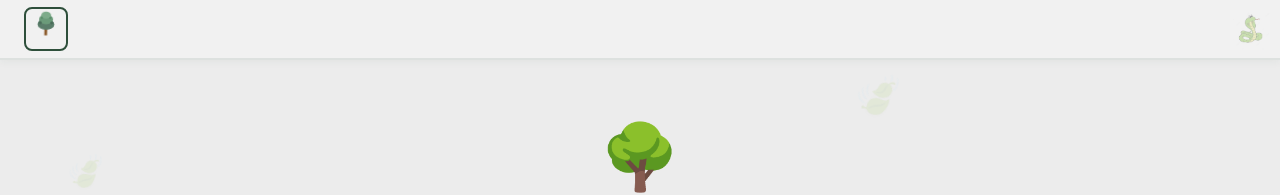
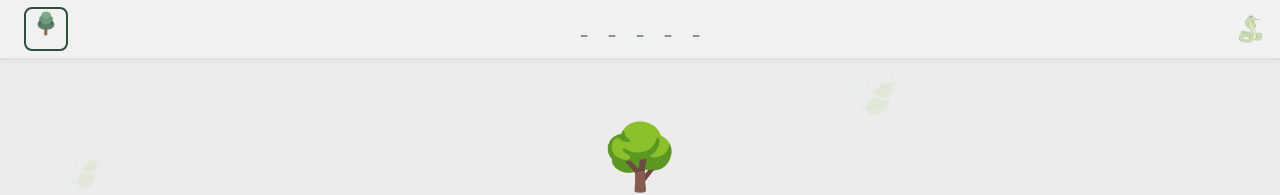
Before and after one commit to Quoicouteam/Nird, a Vue app: page / in a window 1280 px wide. Shown: the top 195 px of the page. Built offline with nearby package versions, Linux system fonts and the light colour scheme.

Commit message:
add - implements masked word to discover snake

```diff
--- a/src/components/SiteHeader.vue
+++ b/src/components/SiteHeader.vue
@@ -1,5 +1,15 @@
 <script setup>
+import { computed } from 'vue'
+import { progress } from '../router/progress.js'
+
 const emit = defineEmits(['open-tree'])
+
+const targetWord = 'SNAKE'
+const letters = targetWord.split('')
+
+const masked = computed(() => {
+  return letters.map(ch => progress.lettersEarned && progress.lettersEarned.includes(ch) ? ch : '_')
+})
 </script>
 
 <template>
@@ -21,6 +31,12 @@ const emit = defineEmits(['open-tree'])
         <circle cx="26" cy="13" r="1.5" fill="#5a8d6a"/>
       </svg>
     </button>
+    <div class="egg-mask" aria-hidden="false">
+      <div class="masked-word">
+        <span v-for="(ch, idx) in masked" :key="idx" :id="'masked-letter-' + letters[idx]" class="masked-letter">{{ ch }}</span>
+      </div>
+    </div>
+
     <a href="src/troll/rickroll/pageRickroll.html" target="_blank" class="snake-troll">
       <img src="../troll/snakeTroll.jpeg" alt="snaketroll">
     </a>
@@ -124,4 +140,19 @@ const emit = defineEmits(['open-tree'])
   right: 10px;
   top: 10px;
 }
+
+/* Masked word center */
+.egg-mask {
+  position: absolute;
+  left: 50%;
+  transform: translateX(-50%);
+  top: 50%;
+  translate: 0 -50%;
+  display: flex;
+  align-items: center;
+  pointer-events: none;
+}
+
+.masked-word { display: flex; gap: 0.5rem; font-weight: 800; color: #2e4f3b; font-size: 1rem; }
+.masked-letter { display: inline-block; width: 20px; text-align: center; font-family: inherit; }
 </style>
--- a/src/components/TreeViews/Licenses/LogicielsAlternatifs/LogicielsAlternatifs.vue
+++ b/src/components/TreeViews/Licenses/LogicielsAlternatifs/LogicielsAlternatifs.vue
@@ -178,6 +178,7 @@
         <!-- ÉCRAN DE FIN -->
         <div v-if="quizFinished">
           <p class="mission-status">Mission Terminée !</p>
+          <div v-if="showUnlockMessageN" class="unlock-msg">✅ Lettre N débloquée !</div>
           <div class="score-box">{{ score }} / {{ questions.length }}</div>
           <p v-if="score === questions.length">🌟 Parfait ! Tu connais maintenant les alternatives libres.</p>
           <p v-else>⚠️ Relis bien les comparaisons pour retenir les alternatives.</p>
@@ -222,7 +223,7 @@
 </template>
 
 <script>
-import { unlockPage, navigateToPage } from '../../../../router/progress.js'
+import { unlockPage, navigateToPage, grantLetter } from '../../../../router/progress.js'
 
 export default {
   name: 'PageLogicielsAlternatifs',
@@ -240,6 +241,8 @@ export default {
       selectedAnswer: null,
       isCurrentCorrect: false,
       quizFinished: false,
+      // small message when letter N unlocked
+      showUnlockMessageN: false,
       questions: [
         {
           text: "Quelle est l'alternative gratuite à Adobe Premiere Pro pour le montage vidéo ?",
@@ -296,6 +299,10 @@ export default {
         this.selectedAnswer = null
       } else {
         this.quizFinished = true
+        // grant the 'N' letter for the easter-egg
+        try { grantLetter('N') } catch (e) {}
+        this.showUnlockMessageN = true
+        setTimeout(() => { this.showUnlockMessageN = false }, 3000)
       }
     },
     restartQuiz() {
@@ -317,6 +324,16 @@ export default {
   min-height: calc(100vh - 60px);
   padding-top: 80px;
   background: linear-gradient(180deg, #f8f6f3 0%, #fff 50%, #f0f4f2 100%);
+}
+
+.unlock-msg {
+  margin-top: 0.5rem;
+  padding: 8px 12px;
+  background: linear-gradient(90deg, #e6ffed, #f0fff4);
+  border: 1px solid #bfe6c8;
+  color: #2e7d4a;
+  border-radius: 8px;
+  font-weight: 700;
 }
 
 .content {
--- a/src/components/TreeViews/RGPD/StockageHorsUE/OpenSource/OpenSource.vue
+++ b/src/components/TreeViews/RGPD/StockageHorsUE/OpenSource/OpenSource.vue
@@ -70,6 +70,7 @@
           <!-- ÉCRAN DE FIN -->
           <div v-if="quizFinished">
             <p class="mission-status">Analyse terminée !</p>
+            <div v-if="showUnlockMessage" class="unlock-msg">✅ Lettre S débloquée !</div>
             <div class="score-box">{{ score }} / {{ questions.length }}</div>
             <p v-if="score === questions.length">🌟 Excellent ! Tu as compris la philosophie du Libre.</p>
             <p v-else>⚠️ Tu confonds encore "Gratuit" et "Libre". Relis bien la partie philosophie !</p>
@@ -120,7 +121,7 @@
 </template>
 
 <script>
-import { unlockPage, navigateToPage } from '../../../../../router/progress.js'
+import { unlockPage, navigateToPage, completePage, grantLetter } from '../../../../../router/progress.js'
 
 export default {
   name: 'PageOpenSource',
@@ -141,6 +142,8 @@ export default {
       selectedAnswer: null,
       isCurrentCorrect: false,
       quizFinished: false,
+      // show a small message when a letter is unlocked
+      showUnlockMessage: false,
       questions: [
         {
           text: "Que signifie l'expression 'Si c'est gratuit, c'est toi le produit' ?",
@@ -202,6 +205,14 @@ export default {
         } catch (e) {
           // ignore
         }
+        // Accorder la lettre S et afficher un message simple
+        try {
+          grantLetter('S')
+        } catch (e) {}
+        this.showUnlockMessage = true
+        // masquer le message après quelques secondes
+        setTimeout(() => { this.showUnlockMessage = false }, 3000)
+
         this.quizFinished = true;
       }
     },
@@ -550,4 +561,14 @@ tbody tr:hover {
 .feedback.error {
   color: #c53030;
 }
+
+.unlock-msg {
+  margin-top: 0.5rem;
+  padding: 8px 12px;
+  background: linear-gradient(90deg, #e6ffed, #f0fff4);
+  border: 1px solid #bfe6c8;
+  color: #2e7d4a;
+  border-radius: 8px;
+  font-weight: 700;
+}
 </style>
--- a/src/components/TreeViews/SobrieteEcologie/SobriétéEtEcologie.vue
+++ b/src/components/TreeViews/SobrieteEcologie/SobriétéEtEcologie.vue
@@ -78,6 +78,7 @@
           <!-- ÉCRAN DE FIN -->
           <div v-if="quizFinished">
             <p class="mission-status">Bilan Carbone Terminé !</p>
+              <div v-if="showUnlockMessageA" class="unlock-msg">✅ Lettre A débloquée !</div>
             <div class="score-box">{{ score }} / {{ questions.length }}</div>
             <p v-if="score === questions.length">🌟 Bravo ! Tu es un véritable Éco-Résistant.</p>
             <p v-else>⚠️ Ton empreinte carbone est encore trop élevée. Relis les conseils !</p>
@@ -121,7 +122,7 @@
 </template>
 
 <script>
-import { unlockPage, navigateToPage } from '../../../router/progress.js'
+import { unlockPage, navigateToPage, completePage, grantLetter } from '../../../router/progress.js'
 
 export default {
   name: 'PageSobriete',
@@ -142,6 +143,8 @@ export default {
       selectedAnswer: null,
       isCurrentCorrect: false,
       quizFinished: false,
+      // message when letter A is unlocked
+      showUnlockMessageA: false,
       questions: [
         {
           text: "Pourquoi est-il mieux d'envoyer un lien plutôt qu'une pièce jointe ?",
@@ -201,6 +204,11 @@ export default {
         try {
           completePage('sobriete')
         } catch (e) { /* ignore */ }
+        // accorder la lettre A pour l'easter-egg
+        try { grantLetter('A') } catch (e) {}
+        this.showUnlockMessageA = true
+        setTimeout(() => { this.showUnlockMessageA = false }, 3000)
+
         this.quizFinished = true;
       }
     },
@@ -406,6 +414,16 @@ tbody tr:hover {
   text-align: center;
 }
 
+.unlock-msg {
+  margin-top: 0.5rem;
+  padding: 8px 12px;
+  background: linear-gradient(90deg, #e6ffed, #f0fff4);
+  border: 1px solid #bfe6c8;
+  color: #2e7d4a;
+  border-radius: 8px;
+  font-weight: 700;
+}
+
 .quiz-container h2 {
   display: block;
   margin-bottom: 2rem;
--- a/src/router/progress.js
+++ b/src/router/progress.js
@@ -26,7 +26,9 @@ function loadProgress() {
 
   return {
     unlockedPages: defaultUnlocked, // Présentation + toutes les pousses
-    completed: []
+    completed: [],
+    // Lettres collectées pour l'easter-egg (ex: SNAKE)
+    lettersEarned: []
   }
 }
 
@@ -47,6 +49,27 @@ export function unlockPage(pageId) {
   } else {
     console.log('ℹ️ Page déjà débloquée:', pageId)
   }
+}
+
+// --- Easter-egg letters support ---------------------------------
+// Ajouter le champ lettersEarned dans l'objet progress et helpers
+export function grantLetter(letter) {
+  if (!letter) return
+  const ch = String(letter).toUpperCase()
+  if (!progress.lettersEarned) {
+    progress.lettersEarned = []
+  }
+  if (!progress.lettersEarned.includes(ch)) {
+    progress.lettersEarned.push(ch)
+    saveProgress()
+  }
+}
+
+export function hasAllLetters(targetWord) {
+  if (!targetWord) return false
+  const uniq = Array.from(new Set(String(targetWord).toUpperCase().split('')))
+  if (!progress.lettersEarned) return false
+  return uniq.every(ch => progress.lettersEarned.includes(ch))
 }
 
 export function isPageUnlocked(pageId) {
```
